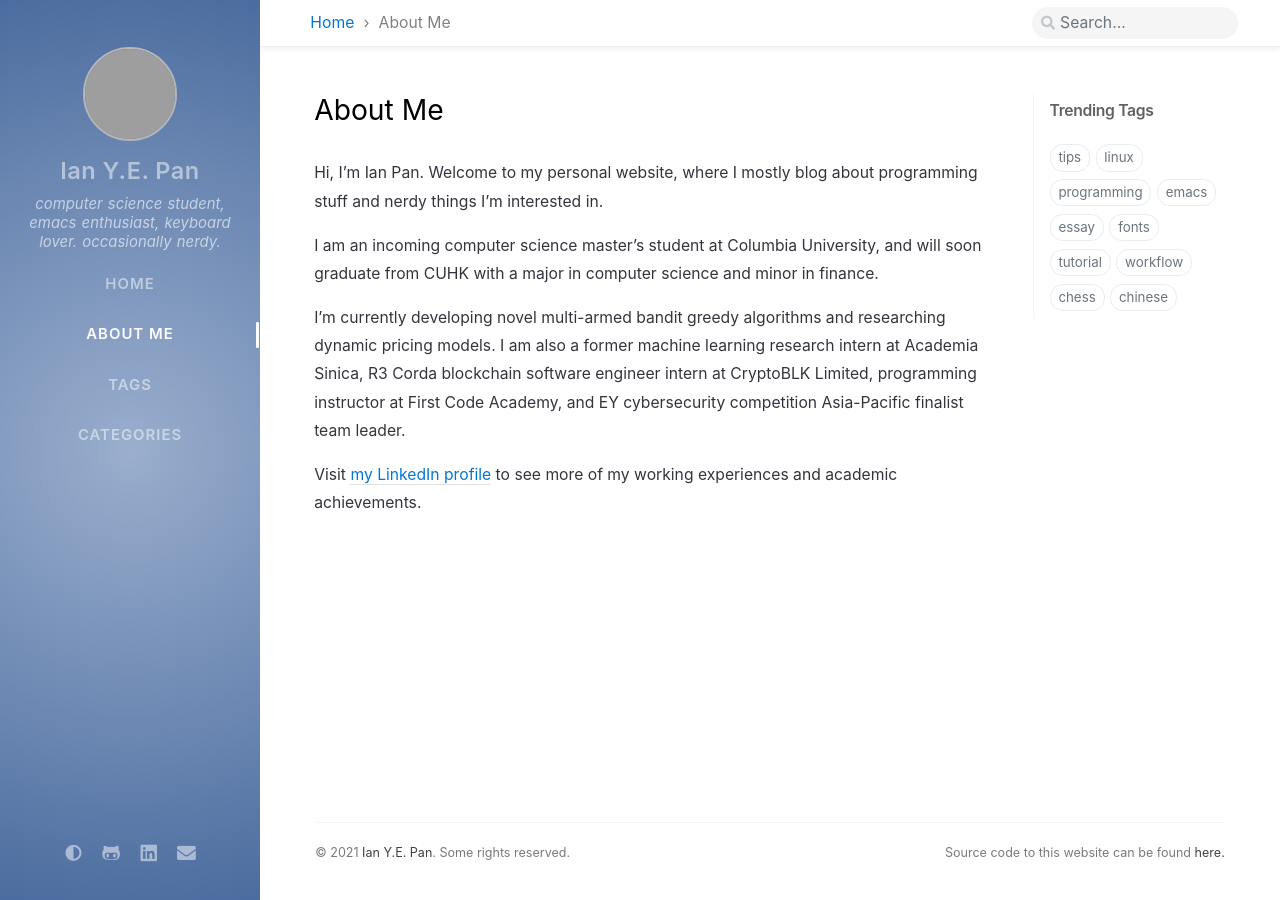
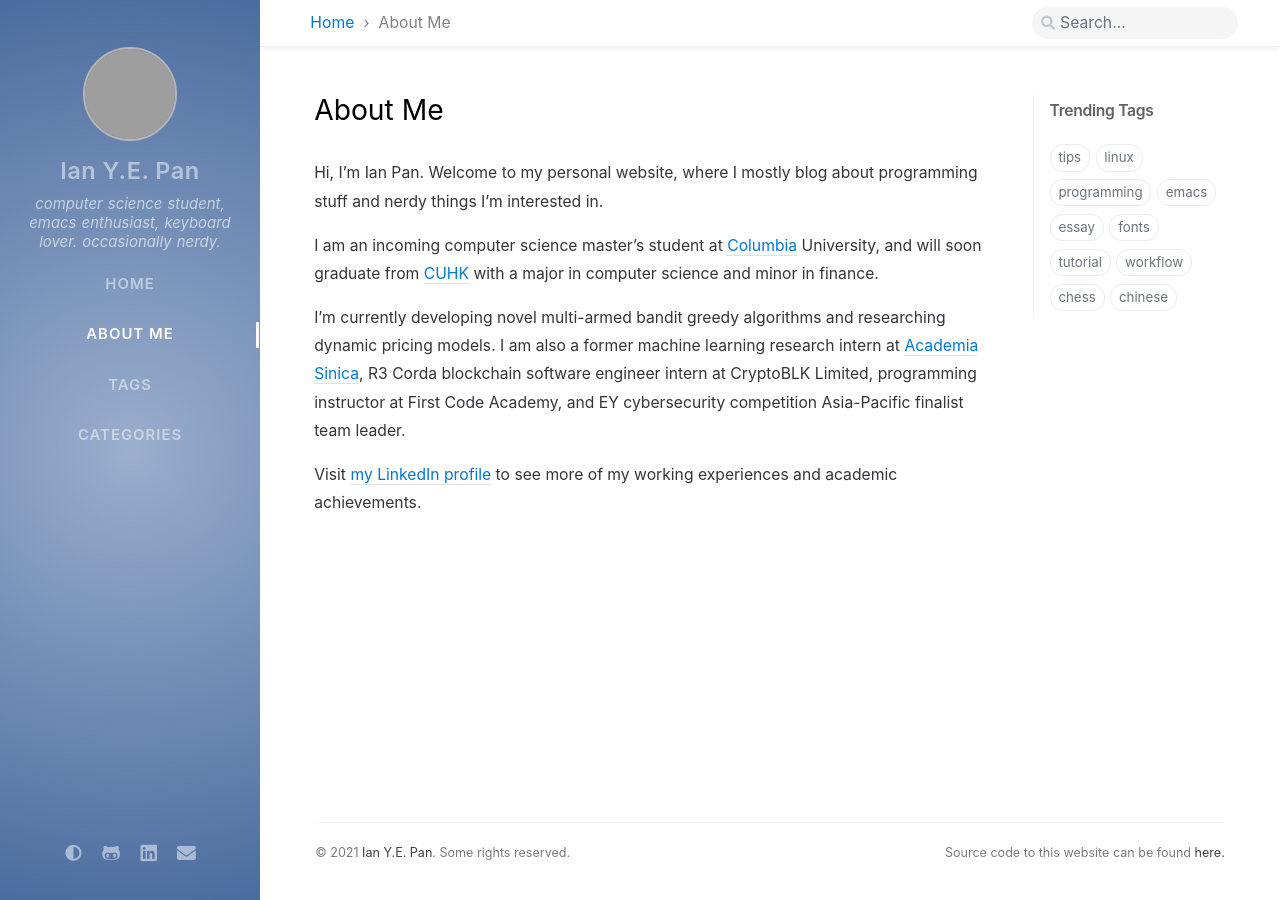
Before and after one commit to ianyepan/ianyepan.github.io, a Jekyll site: the page built from _tabs/about.md, in a window 1280 px wide. Built offline with Jekyll 4.4.1, drawn with Linux system fonts in a browser that asks for light colours; nearby versions of some CDN libraries; comment, search, counter and statistics services are not loaded; part of the change alters nothing that is shown; grey boxes are pictures that could not be loaded.

```diff
--- a/_tabs/about.md
+++ b/_tabs/about.md
@@ -7,16 +7,18 @@ order: 1
 Hi, I'm Ian Pan. Welcome to my personal website, where I mostly blog
 about programming stuff and nerdy things I'm interested in.
 
-I am an incoming computer science master's student at Columbia
-University, and will soon graduate from CUHK with a major in computer
-science and minor in finance.
+I am an incoming computer science master's student at [Columbia](https://en.wikipedia.org/wiki/Columbia_University) University, and
+will soon graduate from
+[CUHK](https://en.wikipedia.org/wiki/Chinese_University_of_Hong_Kong)
+with a major in computer science and minor in finance.
 
 I'm currently developing novel multi-armed bandit greedy algorithms
 and researching dynamic pricing models. I am also a former machine
-learning research intern at Academia Sinica, R3 Corda blockchain
-software engineer intern at CryptoBLK Limited, programming instructor
-at First Code Academy, and EY cybersecurity competition Asia-Pacific
-finalist team leader.
+learning research intern at [Academia
+Sinica](https://en.wikipedia.org/wiki/Academia_Sinica), R3 Corda
+blockchain software engineer intern at CryptoBLK Limited, programming
+instructor at First Code Academy, and EY cybersecurity competition
+Asia-Pacific finalist team leader.
 
 Visit [my LinkedIn profile](https://www.linkedin.com/in/ianyepan/) to
 see more of my working experiences and academic achievements.
```
